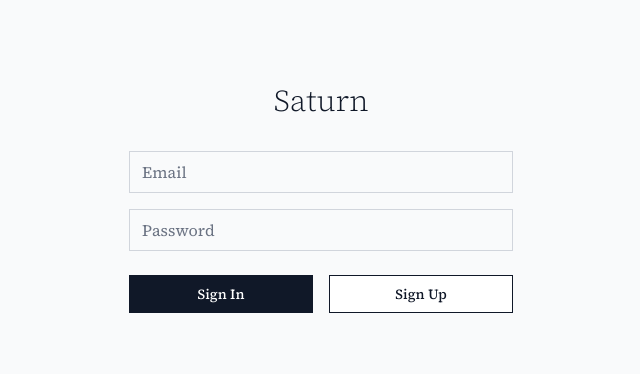
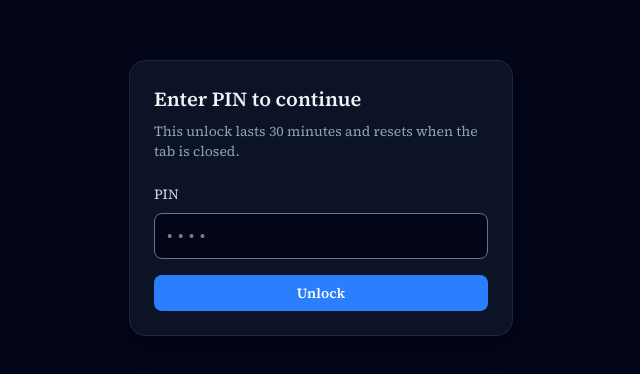
Before and after one commit to haggertypat/saturn, a Next.js app: page /login in a window 1280 px wide. Shown: the part 202-576 px from the top of the page, without its empty margins (319-959 px from the left). Built offline with nearby package versions, Linux system fonts and the light colour scheme; no server answers.

Commit message:
Avoid sync state updates in PIN gate

```diff
--- a/app/layout.tsx
+++ b/app/layout.tsx
@@ -1,5 +1,6 @@
 import type { Metadata } from 'next'
 import './globals.css'
+import PinGate from '@/components/PinGate'
 
 export const metadata: Metadata = {
     title: 'Saturn',
@@ -33,7 +34,7 @@ export default function RootLayout({
             <script dangerouslySetInnerHTML={{ __html: themeInitScript }} />
         </head>
         <body className="antialiased">
-            {children}
+            <PinGate>{children}</PinGate>
         </body>
         </html>
     )
--- /dev/null
+++ b/components/PinGate.tsx
@@ -0,0 +1,152 @@
+"use client"
+
+import { useEffect, useState } from "react"
+
+const PIN_CODE = "2727"
+const STORAGE_KEY = "saturn:pin-unlock-at"
+const SESSION_KEY = "saturn:pin-unlocked"
+const UNLOCK_DURATION_MS = 1000 * 60 * 30
+
+type PinGateProps = {
+  children: React.ReactNode
+}
+
+export default function PinGate({ children }: PinGateProps) {
+  const [isUnlocked, setIsUnlocked] = useState(false)
+  const [pin, setPin] = useState("")
+  const [error, setError] = useState("")
+  const [checked, setChecked] = useState(false)
+
+  const evaluateUnlockStatus = () => {
+    const stored = window.localStorage.getItem(STORAGE_KEY)
+    const storedTimestamp = stored ? Number(stored) : NaN
+    const sessionUnlocked = window.sessionStorage.getItem(SESSION_KEY) === "true"
+    if (Number.isFinite(storedTimestamp) && sessionUnlocked) {
+      const age = Date.now() - storedTimestamp
+      if (age < UNLOCK_DURATION_MS) {
+        return true
+      }
+    }
+    return false
+  }
+
+  useEffect(() => {
+    const nextUnlocked = evaluateUnlockStatus()
+    const timeoutId = window.setTimeout(() => {
+      setIsUnlocked(nextUnlocked)
+      setChecked(true)
+    }, 0)
+    return () => {
+      window.clearTimeout(timeoutId)
+    }
+  }, [])
+
+  useEffect(() => {
+    const handleVisibilityChange = () => {
+      if (document.visibilityState === "visible") {
+        const nextUnlocked = evaluateUnlockStatus()
+        window.setTimeout(() => {
+          setIsUnlocked(nextUnlocked)
+        }, 0)
+      }
+    }
+
+    document.addEventListener("visibilitychange", handleVisibilityChange)
+    return () => {
+      document.removeEventListener("visibilitychange", handleVisibilityChange)
+    }
+  }, [])
+
+  useEffect(() => {
+    if (!isUnlocked) {
+      return
+    }
+
+    const stored = window.localStorage.getItem(STORAGE_KEY)
+    const storedTimestamp = stored ? Number(stored) : NaN
+    const remainingMs = Number.isFinite(storedTimestamp)
+      ? UNLOCK_DURATION_MS - (Date.now() - storedTimestamp)
+      : 0
+
+    if (remainingMs <= 0) {
+      const timeoutId = window.setTimeout(() => {
+        setIsUnlocked(false)
+      }, 0)
+      return () => {
+        window.clearTimeout(timeoutId)
+      }
+    }
+
+    const timeoutId = window.setTimeout(() => {
+      setIsUnlocked(false)
+    }, remainingMs)
+
+    return () => {
+      window.clearTimeout(timeoutId)
+    }
+  }, [isUnlocked])
+
+  const handleSubmit = (event: React.FormEvent<HTMLFormElement>) => {
+    event.preventDefault()
+    if (pin === PIN_CODE) {
+      window.localStorage.setItem(STORAGE_KEY, String(Date.now()))
+      window.sessionStorage.setItem(SESSION_KEY, "true")
+      setIsUnlocked(true)
+      setError("")
+      setPin("")
+      return
+    }
+    setError("Incorrect PIN. Try again.")
+  }
+
+  if (!checked) {
+    return null
+  }
+
+  if (isUnlocked) {
+    return <>{children}</>
+  }
+
+  return (
+    <div className="min-h-screen bg-slate-950 text-slate-100 flex items-center justify-center px-4">
+      <div className="w-full max-w-sm rounded-2xl border border-slate-800 bg-slate-900/80 p-6 shadow-xl">
+        <h1 className="text-xl font-semibold">Enter PIN to continue</h1>
+        <p className="mt-2 text-sm text-slate-400">
+          This unlock lasts 30 minutes and resets when the tab is closed.
+        </p>
+        <form className="mt-5 space-y-4" onSubmit={handleSubmit}>
+          <div>
+            <label className="text-sm text-slate-300" htmlFor="pin">
+              PIN
+            </label>
+            <input
+              id="pin"
+              inputMode="numeric"
+              className="mt-2 w-full rounded-lg border border-slate-700 bg-slate-950 px-3 py-2 text-lg tracking-[0.3em] text-slate-100 outline-none ring-0 focus:border-slate-500"
+              maxLength={4}
+              autoFocus
+              value={pin}
+              onChange={(event) => {
+                setPin(event.target.value)
+                if (error) {
+                  setError("")
+                }
+              }}
+              placeholder="••••"
+              type="password"
+            />
+            {error ? (
+              <p className="mt-2 text-sm text-rose-400">{error}</p>
+            ) : null}
+          </div>
+          <button
+            className="w-full rounded-lg bg-blue-500 px-4 py-2 text-sm font-semibold text-white hover:bg-blue-600"
+            type="submit"
+          >
+            Unlock
+          </button>
+        </form>
+      </div>
+    </div>
+  )
+}
```
Also changed, not shown: app/page.tsx (line endings or trailing spaces).
